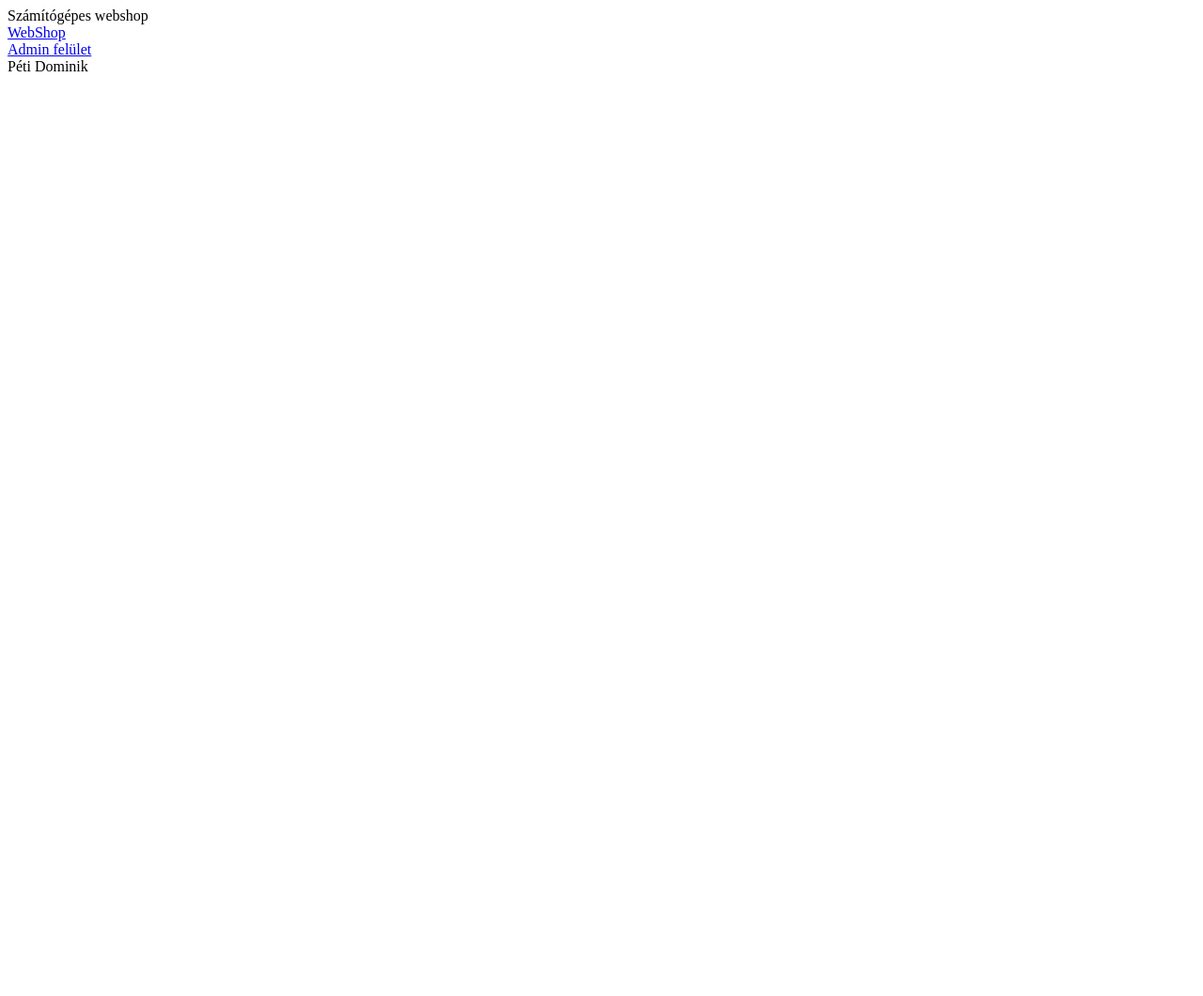
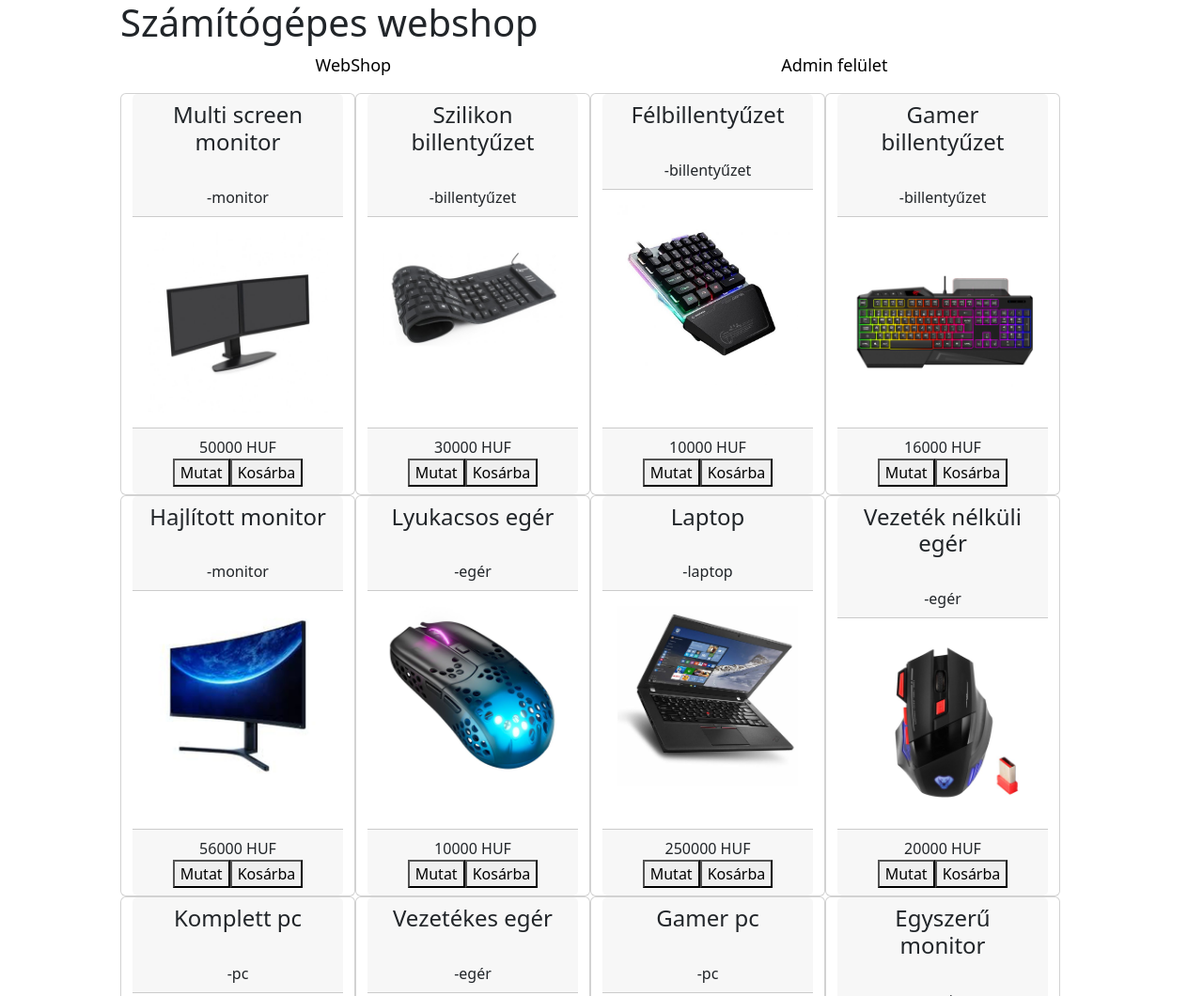
Before and after one commit to Horizon719/Webaruhaz, a plain HTML site: page public.html in a window 1280 px wide. Shown: the top 1060 px of the page at 94% size. Before the commit the page ends 800 px from the top, so only its background shows below. Drawn offline with nearby package versions, Linux system fonts and the light colour scheme.

Commit message:
Kis formázás, public.html-en kártyákra gombok, random sorrend és a html fileok kiszedése mappából

```diff
--- a/css/public.css
+++ b/css/public.css
@@ -1,6 +1,19 @@
 body{
     width: 80%;
     margin: auto;
+}
+
+nav{
+    display: flex;
+    flex-direction: row;
+    flex-wrap: wrap;
+    justify-content: space-around;
+}
+
+nav>div>a{
+    text-decoration: none;
+    color: black;
+    font-size: large;
 }
 
 div{
--- a/mainScript/public.js
+++ b/mainScript/public.js
@@ -3,6 +3,7 @@ import {
 } from "../datas/public.js";
 
 $(function(){
+    kever(OBJECTS);
     const ARTICLE = $("article");
     ARTICLE.eq(0).html(``);
     let txt = feltolt(OBJECTS);
@@ -13,11 +14,22 @@ function feltolt(OBJECTS){
     let text = `<div class="container mt-3 row">`;
     for (let i = 0; i < OBJECTS.length; i++) {
         text += `<div class="card col-sm-3">`;
-        text += `<div class="card-header">${OBJECTS[i].nev}<br>${OBJECTS[i].kategoria}</div>`;
+        text += `<div class="card-header"><h4>${OBJECTS[i].nev}</h4><br>-${OBJECTS[i].kategoria}</div>`;
         text += `<div class="card-body"><img src="${OBJECTS[i].eleres}" alt="${OBJECTS[i].kategoria}"></div> `;
-        text += `<div class="card-footer">${OBJECTS[i].ar} HUF</div>`;
+        text += `<div class="card-footer">${OBJECTS[i].ar} HUF<br><button>Mutat</button><button>Kosárba</button></div>`;
         text += `</div>`;
     }
     text += "</div>";
     return text;
 }
+
+function kever(OBJECTS){
+    for (let i = 0; i < 100; i++) {
+        let indEgy = Math.floor(Math.random() * OBJECTS.length);
+        let indKetto = Math.floor(Math.random() * OBJECTS.length);
+        let z = "";
+        z = OBJECTS[indEgy];
+        OBJECTS[indEgy] = OBJECTS[indKetto];
+        OBJECTS[indKetto] = z;
+    }
+}
--- a/html/admin.html
+++ b/public.html
@@ -7,18 +7,21 @@
         <title>WebShop</title>
 
         <script src="https://code.jquery.com/jquery-3.6.4.slim.min.js" integrity="sha256-a2yjHM4jnF9f54xUQakjZGaqYs/V1CYvWpoqZzC2/Bw=" crossorigin="anonymous"></script>
-        <script src="../mainScript/admin.js"></script>
-        <script src="../datas/admin.js"></script>
+        <script type="module" src="../mainScript/public.js"></script>
+        <script type="module" src="../datas/public.js"></script>
+
+        <link href="https://cdn.jsdelivr.net/npm/bootstrap@5.2.3/dist/css/bootstrap.min.css" rel="stylesheet">
+        <link rel="stylesheet" href="../css/public.css">
     </head>
     <body>
         <main>
-            <header>Számítógépes webshop</header>
+            <header><h1>Számítógépes webshop</h1></header>
             <nav>
                 <div><a href="public.html">WebShop</a></div>
                 <div><a href="admin.html">Admin felület</a></div>
             </nav>
             <article></article>
-            <footer>Péti Dominik</footer>
+            <footer>Milichovszky Sándor</footer>
         </main>
     </body>
 </html>
```
Also changed, not shown: admin.html (renamed from html/public.html, +4 -7 lines).
